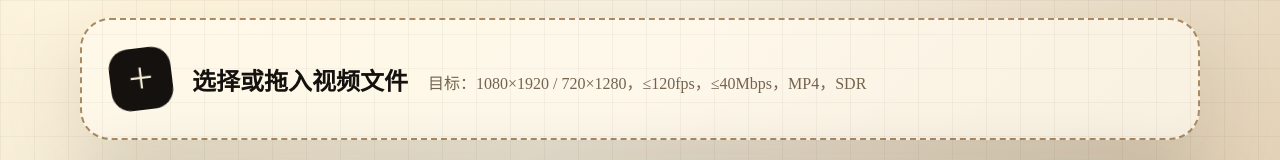
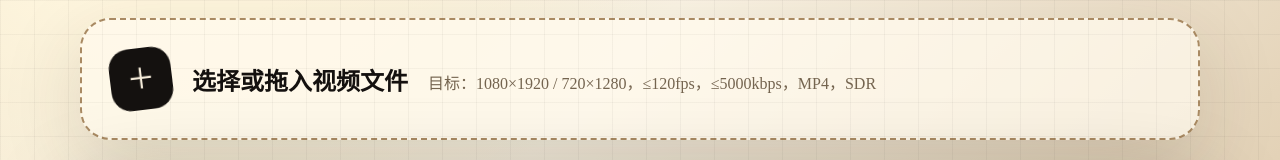
Before and after one commit to aliciazong137/video-tool, a React (Vite) app: page / in a window 1280 px wide. Shown: the part 272-432 px from the top of the page. Built offline with nearby package versions, Linux system fonts and the light colour scheme.

Commit message:
fix: lower bitrate max threshold back to 5000kbps

```diff
--- a/src/main.jsx
+++ b/src/main.jsx
@@ -13,7 +13,7 @@ const TARGET = {
   fps: 30,
   fpsMax: 120,
   bitrateMin: 3000,
-  bitrateMax: 40000,
+  bitrateMax: 5000,
   sizeMaxGB: 3,
 }
 
@@ -150,7 +150,7 @@ function buildChecks(info) {
 
   if (info.bitrateKbps >= TARGET.bitrateMin && info.bitrateKbps <= TARGET.bitrateMax) pass('码率', `${info.bitrateKbps}kbps`)
   else if (info.bitrateKbps < TARGET.bitrateMin) warn('码率', `${info.bitrateKbps}kbps`, '偏低')
-  else fail('码率', `${info.bitrateKbps}kbps`, '超出 40Mbps')
+  else fail('码率', `${info.bitrateKbps}kbps`, '超出 5000kbps')
 
   const codecText = String(info.codec || '').toLowerCase()
   if (/avc|h\.264|h264/.test(codecText)) pass('编码', info.codec, 'H.264')
@@ -331,7 +331,7 @@ function App() {
       <label htmlFor="file">
         <span className="plus">+</span>
         <strong>{file ? file.name : '选择或拖入视频文件'}</strong>
-        <em>目标：1080×1920 / 720×1280，≤120fps，≤40Mbps，MP4，SDR</em>
+        <em>目标：1080×1920 / 720×1280，≤120fps，≤5000kbps，MP4，SDR</em>
       </label>
     </section>
 
```
